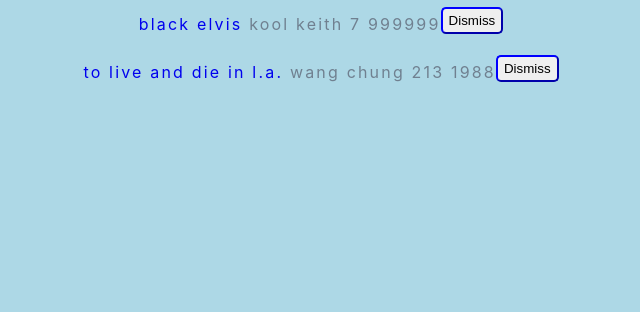
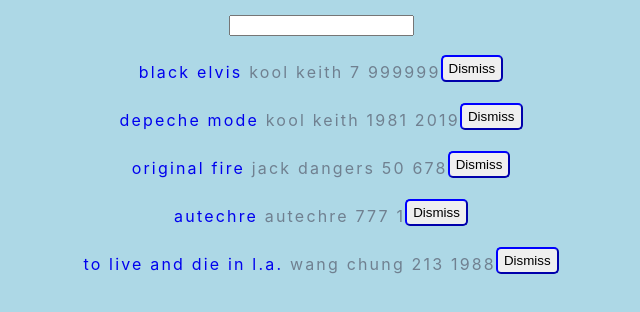
Before and after one commit to nebevets/hackernews, a React (Create React App) app: page / in a window 1280 px wide. Shown: the top 312 px of the page, without its empty margins (319-959 px from the left). Built offline with nearby package versions, Linux system fonts and the light colour scheme.

Commit message:
implemented basic title search

```diff
--- a/src/App.js
+++ b/src/App.js
@@ -1,41 +1,37 @@
 import React, { Component } from 'react';
 import './App.css';
+import list from './AppData';
 
-const list = [
-  {
-    title: 'black elvis',
-    url: 'https://en.wikipedia.org/wiki/Kool_Keith',
-    author: 'kool keith',
-    num_comments: 7,
-    points: 999999,
-    objectID: 123456
-  },
-  {
-    title: 'to live and die in l.a.',
-    url: 'http://www.latimes.com',
-    author: 'wang chung',
-    num_comments: 213,
-    points: 1988,
-    objectID: 654321
-  }
-];
+const isSearched = (searchTerm) =>
+  (item) =>
+    !searchTerm || item.title.toLowerCase().includes(searchTerm.toLowerCase());
 
 class App extends Component {
   constructor(props){
     super(props);
     this.state = {
-      list
+      list: list,
+      searchTerm: ''
     };
-    this.onDismiss.bind(this);
   }
-  onDismiss(id){
+  onDismiss = (id) => {
     const newList = this.state.list.filter((item) => item.objectID !== id);
-    this.setState({list: newList});
+    this.setState({
+      list: newList
+    });
+  }
+  onSearchChange = (event) => {
+    this.setState({
+      searchTerm: event.target.value
+    });
   }
   render() {
     return (
       <div className="App">
-        {this.state.list.map(item =>
+        <form>
+          <input type="text" onChange={this.onSearchChange} />
+        </form>
+        {this.state.list.filter(isSearched(this.state.searchTerm)).map(item =>
             <div key={item.objectID}>
               <span>
                 <a href={item.url} target="_blank" rel="noopener noreferrer">{item.title}</a>
--- /dev/null
+++ b/src/AppData.js
@@ -0,0 +1,44 @@
+const list = [
+    {
+      title: 'black elvis',
+      url: 'https://en.wikipedia.org/wiki/Kool_Keith',
+      author: 'kool keith',
+      num_comments: 7,
+      points: 999999,
+      objectID: 123456
+    },
+    {
+        title: 'depeche mode',
+        url: 'http://www.depechemode.com',
+        author: 'kool keith',
+        num_comments: 1981,
+        points: 2019,
+        objectID: 473829
+    },
+    {
+        title: 'original fire',
+        url: 'http://www.meatbeatmanifesto.com',
+        author: 'jack dangers',
+        num_comments: 50,
+        points: 678,
+        objectID: 203948
+    },
+    {
+        title: 'autechre',
+        url: 'http://www.bleep.com',
+        author: 'autechre',
+        num_comments: 777,
+        points: 1,
+        objectID: 564738
+    },
+    {
+      title: 'to live and die in l.a.',
+      url: 'http://www.latimes.com',
+      author: 'wang chung',
+      num_comments: 213,
+      points: 1988,
+      objectID: 654321
+    }
+];
+
+export default list;
```
